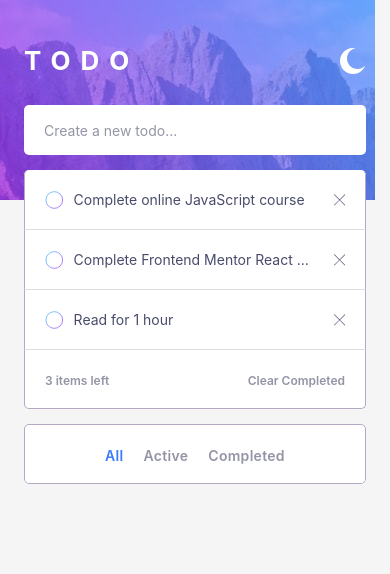
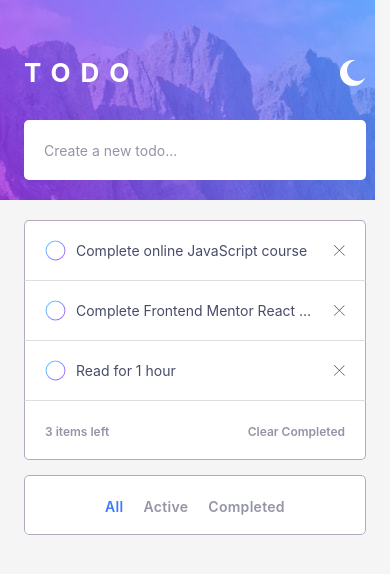
Before and after one commit to Annastrin/react-native-todo-app-fm, a React Native app: screen / in a window 390 px wide. Shown: the top 574 px of the page. Built offline with nearby package versions, Linux system fonts and the light colour scheme.

Commit message:
Change TaskList design; add paddings to buttons

```diff
--- a/components/AddTask.tsx
+++ b/components/AddTask.tsx
@@ -32,7 +32,7 @@ export default function AddTask() {
 
 const styles = StyleSheet.create({
   input: {
-    height: 50,
+    height: 60,
     borderWidth: 0,
     borderRadius: 5,
     paddingVertical: 10,
--- a/components/Backgound.tsx
+++ b/components/Backgound.tsx
@@ -32,7 +32,7 @@ const styles = StyleSheet.create({
     justifyContent: 'space-between',
     height: 200,
     paddingHorizontal: 24,
-    paddingTop: 48,
-    paddingBottom: 45,
+    paddingTop: 60,
+    paddingBottom: 20,
   },
 });
--- a/components/Task.tsx
+++ b/components/Task.tsx
@@ -57,14 +57,6 @@ export function Task(props: TaskProps) {
 }
 
 const styles = StyleSheet.create({
-  checkbox: {
-    flexGrow: 0,
-    flexShrink: 1,
-    flexBasis: 'auto',
-    width: 26,
-    height: 26,
-    marginRight: 10,
-  },
   task: {
     flex: 1,
     flexDirection: 'row',
@@ -72,7 +64,7 @@ const styles = StyleSheet.create({
     minHeight: 60,
     maxHeight: 60,
     paddingVertical: 10,
-    paddingHorizontal: 20,
+    paddingHorizontal: 15,
     borderBottomWidth: 1,
     borderBottomColor: `${colors.lightTheme.taskBorder}`,
     borderLeftWidth: 1,
@@ -91,8 +83,14 @@ const styles = StyleSheet.create({
     borderTopLeftRadius: 5,
     borderTopRightRadius: 5,
   },
-  lastTask: {
-    borderBottomWidth: 0,
+  checkbox: {
+    flexGrow: 0,
+    flexShrink: 0,
+    flexBasis: 'auto',
+    width: 31,
+    height: 31,
+    marginRight: 5,
+    paddingHorizontal: 5,
   },
   taskCompleted: {
     textDecorationLine: 'line-through',
@@ -104,7 +102,8 @@ const styles = StyleSheet.create({
   taskContent: {
     flexGrow: 1,
     flexShrink: 0,
-    flexBasis: '80%',
+    flexBasis: 'auto',
+    width: 100,
     height: 26,
     lineHeight: 26,
     color: `${colors.lightTheme.textColor}`,
@@ -116,9 +115,10 @@ const styles = StyleSheet.create({
     flexGrow: 0,
     flexShrink: 1,
     flexBasis: 'auto',
-    width: 16,
-    height: 16,
-    marginLeft: 20,
+    width: 21,
+    height: 21,
+    marginLeft: 15,
+    paddingHorizontal: 5,
   },
 });
 
--- a/components/TaskFilters.tsx
+++ b/components/TaskFilters.tsx
@@ -172,8 +172,9 @@ const styles = StyleSheet.create({
     backgroundColor: `${colors.darkTheme.filtersBgColor}`,
   },
   filterButton: {
-    marginHorizontal: 10,
+    marginHorizontal: 5,
     minHeight: 14,
+    paddingHorizontal: 5,
   },
   filterText: {
     fontSize: 14,
--- a/components/TaskList.tsx
+++ b/components/TaskList.tsx
@@ -55,7 +55,7 @@ const styles = StyleSheet.create({
   taskListContainer: {
     flex: 1,
     justifyContent: 'flex-start',
-    marginTop: -30,
+    marginTop: 20,
     borderRadius: 5,
   },
   taskList: {
@@ -64,9 +64,12 @@ const styles = StyleSheet.create({
     marginBottom: 20,
     marginHorizontal: 24,
     borderRadius: 5,
+    borderTopWidth: 1,
+    borderTopColor: `${colors.lightTheme.taskSideBorders}`,
     backgroundColor: `${colors.lightTheme.bgColor}`,
   },
   taskListDark: {
+    borderTopColor: `${colors.darkTheme.taskSideBorders}`,
     backgroundColor: `${colors.darkTheme.taskBgColor}`,
   },
 });
```
